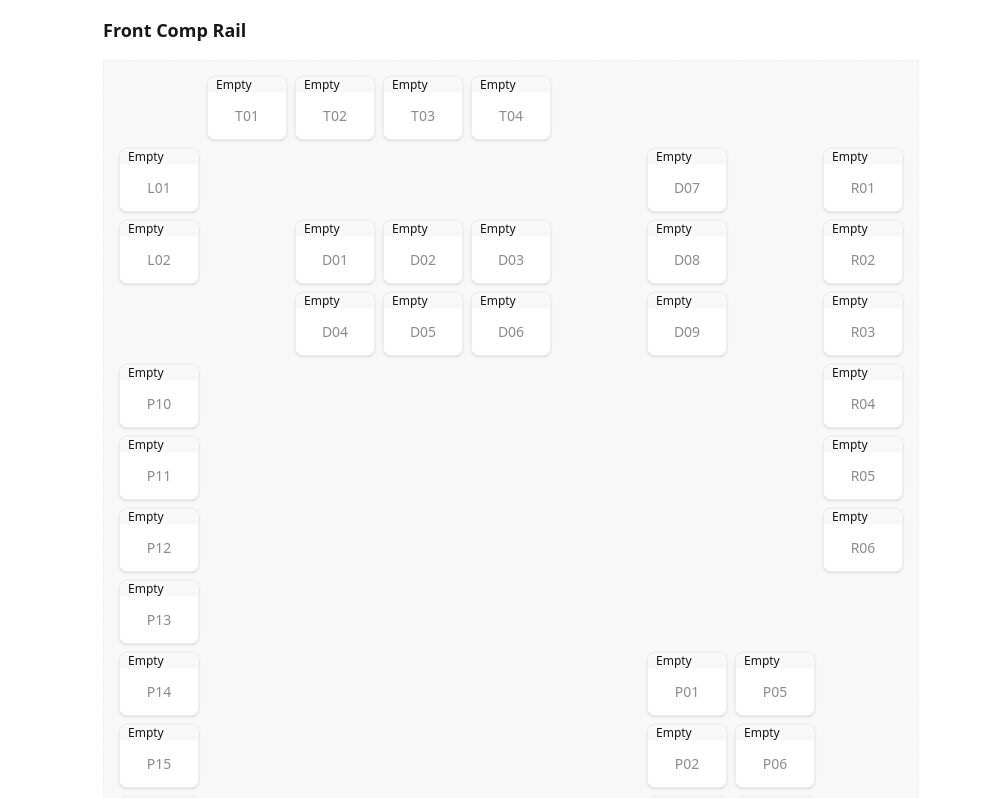
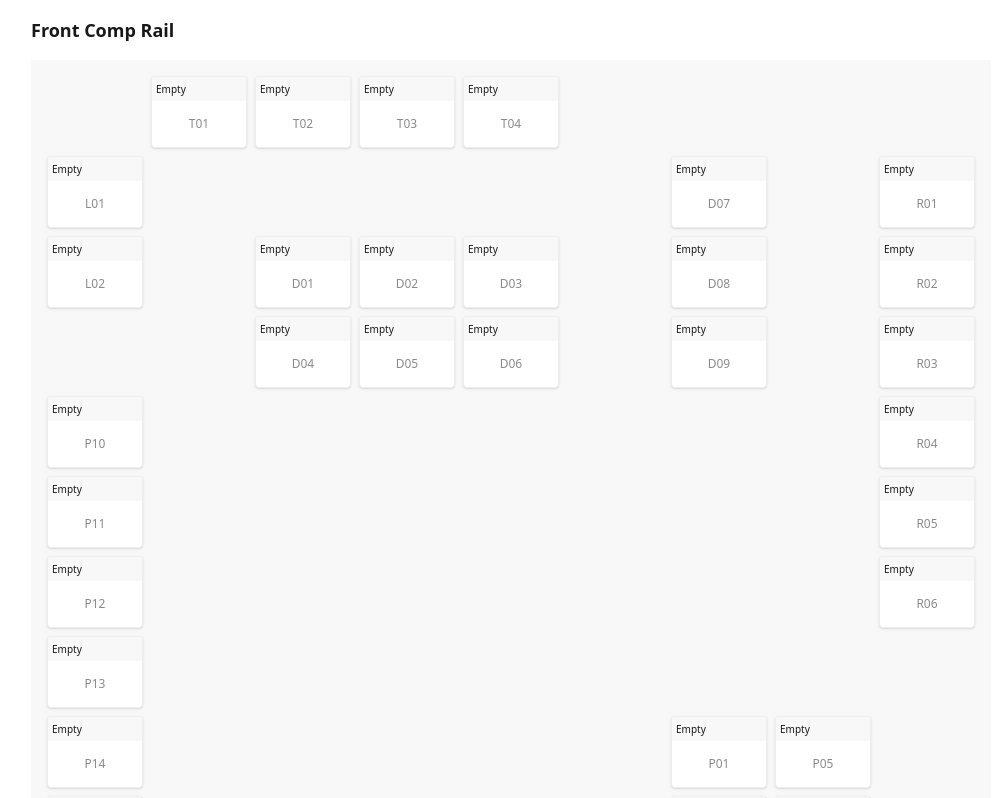
Before and after one commit to gangasandhu/rcss-map, a React (Vite) app: page / in a window 1280 px wide. Shown: the top 798 px of the page, without its empty margins (129-1136 px from the left). Built offline with nearby package versions, Linux system fonts and the light colour scheme.

Commit message:
map made responsive for mobile and desktop

```diff
--- a/src/components/Display.jsx
+++ b/src/components/Display.jsx
@@ -1,31 +1,31 @@
 import React, { useState } from "react";
 
 const Display = ({ id, productName, onSave }) => {
-  const [isEditing, setIsEditing] = useState(false);
+  const [editing, setEditing] = useState(false);
   const [value, setValue] = useState(productName);
 
-  const handleSave = () => {
-    setIsEditing(false);
+  const save = () => {
+    setEditing(false);
     onSave(id, value.trim());
   };
 
   return (
-    <div className="w-20 h-16 border border-base-300 rounded-lg bg-base-100 shadow-sm flex flex-col">
-      {/* Top label */}
-      <div className="h-[25%] bg-base-200 text-xs font-medium px-2 flex items-center rounded-t-lg">
-        {isEditing ? (
+    <div className="w-full h-full border border-base-300 rounded bg-base-100 shadow-sm flex flex-col">
+      {/* Label */}
+      <div className="h-6 bg-base-200 text-[10px] px-1 flex items-center rounded-t truncate">
+        {editing ? (
           <input
             autoFocus
             className="input input-xs w-full"
             value={value}
             onChange={(e) => setValue(e.target.value)}
-            onBlur={handleSave}
-            onKeyDown={(e) => e.key === "Enter" && handleSave()}
+            onBlur={save}
+            onKeyDown={(e) => e.key === "Enter" && save()}
           />
         ) : (
           <span
-            className="truncate cursor-pointer"
-            onClick={() => setIsEditing(true)}
+            className="cursor-pointer truncate"
+            onClick={() => setEditing(true)}
           >
             {productName || "Empty"}
           </span>
@@ -33,7 +33,7 @@ const Display = ({ id, productName, onSave }) => {
       </div>
 
       {/* Body */}
-      <div className="flex-1 flex items-center justify-center text-base-content/50 text-sm">
+      <div className="flex-1 flex items-center justify-center text-xs text-base-content/50">
         {id}
       </div>
     </div>
--- a/src/components/Map.jsx
+++ b/src/components/Map.jsx
@@ -3,6 +3,13 @@ import Display from "./Display";
 import comprailData from "../data/comprail.json";
 
 const STORAGE_KEY = "comprailDisplays";
+
+// Logical size of ONE display slot
+const CELL_WIDTH = "6rem";
+const CELL_HEIGHT = "4.5rem";
+
+const COLS = 9;
+const ROWS = 15;
 
 const Map = () => {
     const [displays, setDisplays] = useState(() => {
@@ -26,22 +33,31 @@ const Map = () => {
         <div className="p-4">
             <h2 className="text-lg font-semibold mb-4">Front Comp Rail</h2>
 
-            <div className="flex gap-4">
+            {/* Scroll container */}
+            <div className="overflow-auto">
+                <div
+                    className="
+      origin-top-left
+      scale-[0.6]
+      sm:scale-100
+      transition-transform
+    "
+                >
                     <div
                         className="
         grid
-                        grid-cols-9
-                        grid-rows-15
         gap-2
         p-4
-
         bg-base-200
         outline
         outline-1
         outline-dashed
         outline-base-300
-                        outline-offset-[-1px]
       "
+                        style={{
+                            gridTemplateColumns: `repeat(9, 6rem)`,
+                            gridTemplateRows: `repeat(15, 4.5rem)`
+                        }}
                     >
                         {displays.map((slot) => (
                             <div
@@ -61,6 +77,8 @@ const Map = () => {
                     </div>
                 </div>
             </div>
+
+        </div>
     );
 };
 
```
Lines whose indentation alone changed are shown as unchanged.
